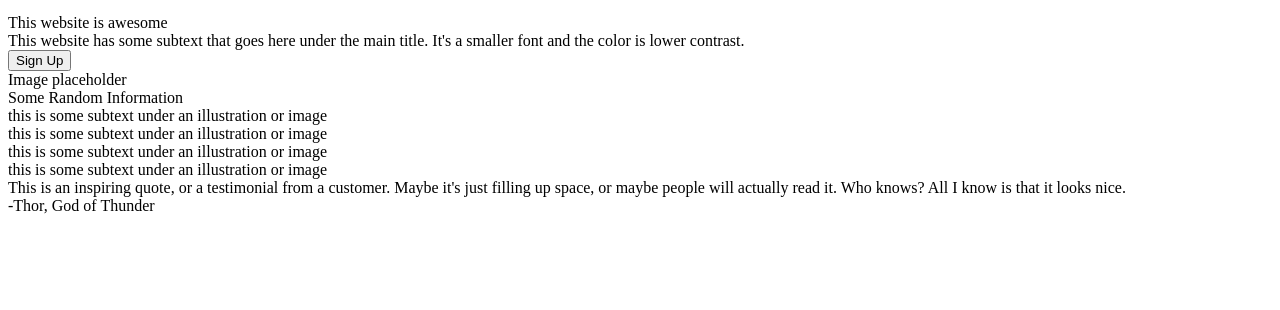
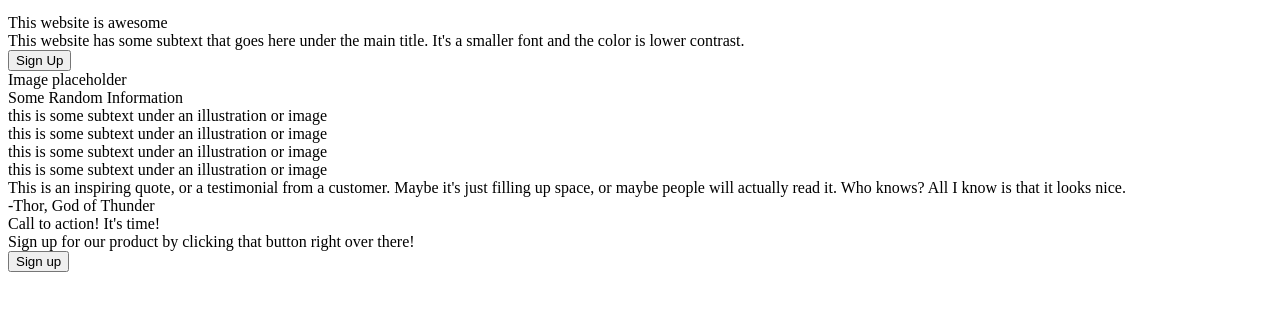
Before and after one commit to darmijo15/landing-page, a plain HTML site: page index.html in a window 1280 px wide. Shown: the part 98-408 px from the top of the page. Drawn offline with Linux system fonts and the light colour scheme.

Commit message:
Section containing sign up alert and button has been addded

```diff
--- a/index.html
+++ b/index.html
@@ -70,5 +70,13 @@
       </div>
       <div class="quote-subtext">-Thor, God of Thunder</div>
     </div>
+
+    <div class="sign-up">
+      <div class="sign-up-text">Call to action! It's time!</div>
+      <div class="sign-up-subtext">
+        Sign up for our product by clicking that button right over there!
+      </div>
+      <button>Sign up</button>
+    </div>
   </body>
 </html>
```
